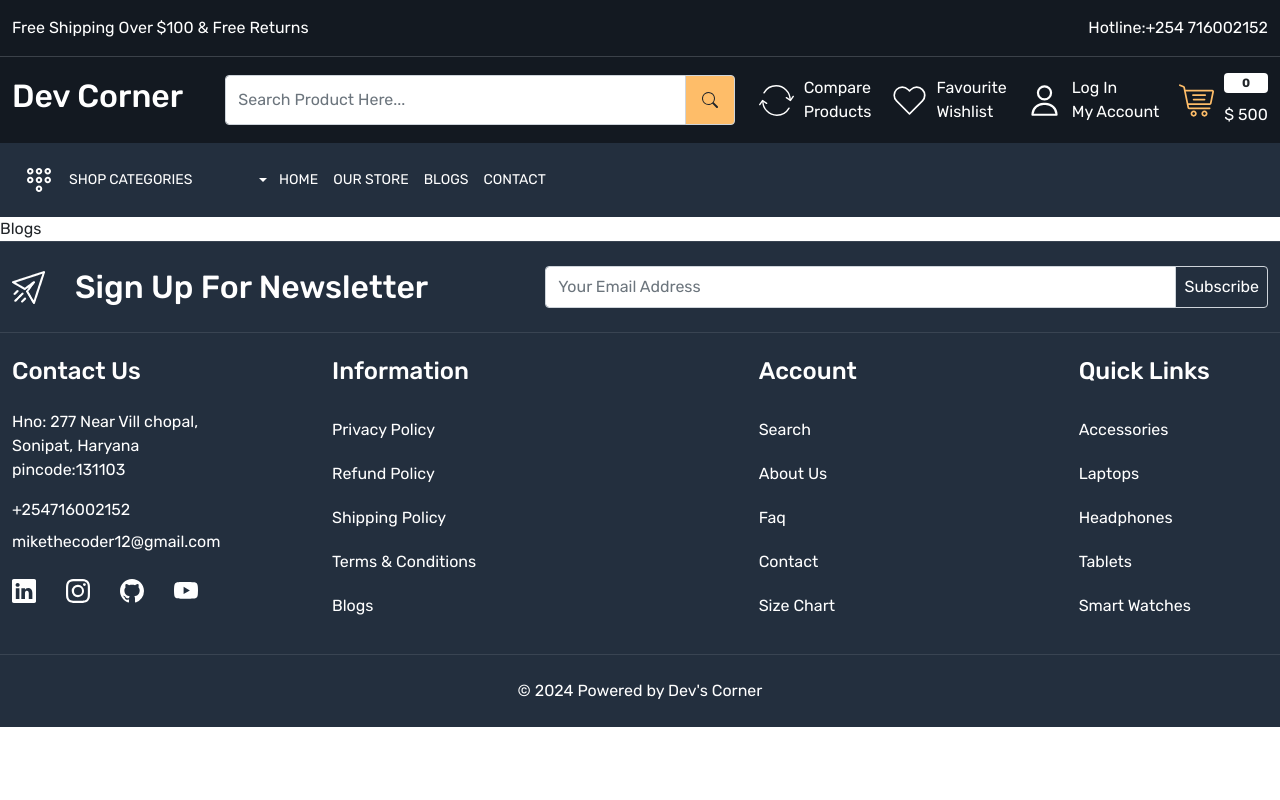
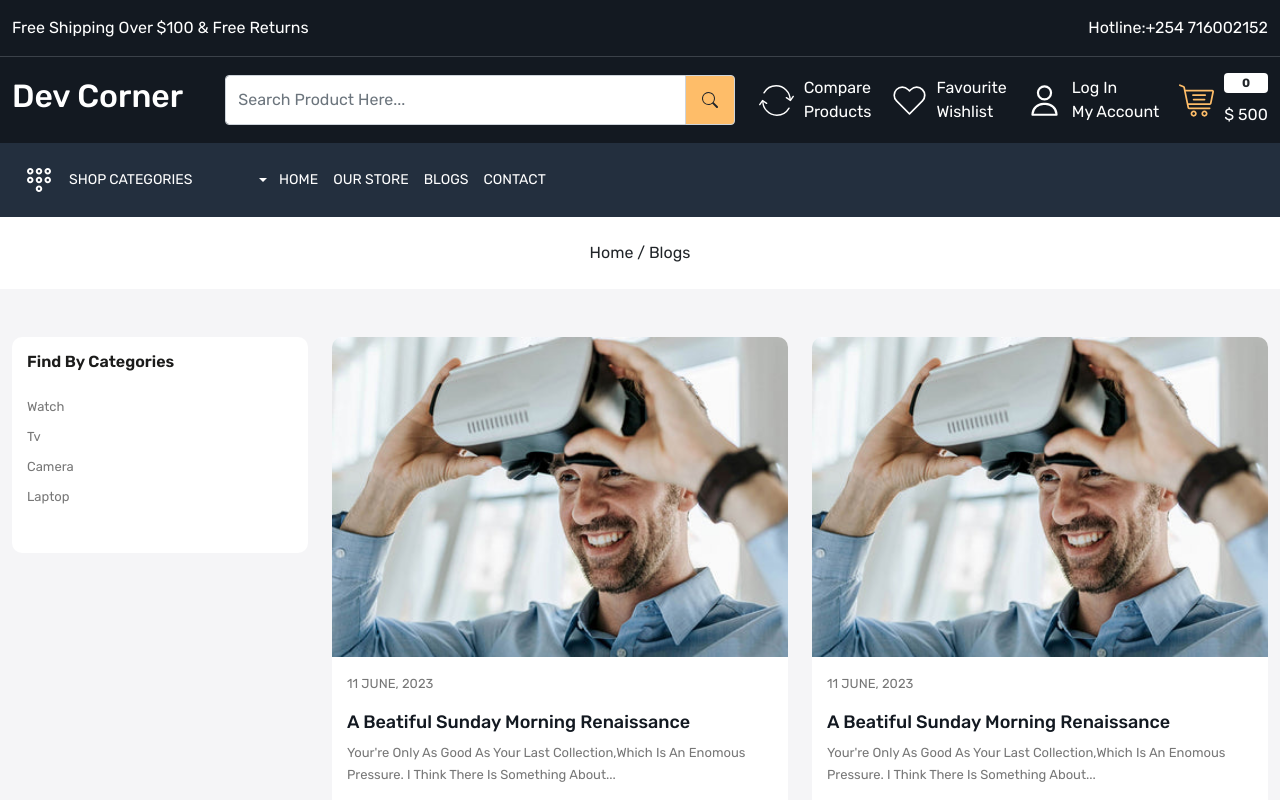
Before and after one commit to Michael-Njoroge/E-Commerce-Frontend, a React (Create React App) app: page /blogs in a window 1280 px wide. Shown: the top 800 px of the page. Built offline with nearby package versions, Linux system fonts and the light colour scheme.

Commit message:
complete ourtoe ourstore and blog pages

```diff
--- a/src/App.css
+++ b/src/App.css
@@ -339,6 +339,11 @@ footer .input-group-text {
   color: var(--color-1c1c1b);
 }
 
+.product-card p.description {
+  color: var(--color-777777);
+  font-size: 13px;
+}
+
 .product-card .product-details p.price {
   font-size: 16px;
   color: var(--color-1c1c1b);
@@ -478,6 +483,7 @@ footer .input-group-text {
   background-color: var(--color-ededed);
   padding: 8px;
   border-radius: 3px;
+  cursor: pointer;
 }
 
 .gr-12 {
@@ -496,4 +502,27 @@ footer .input-group-text {
   width: 24%;
 }
 
+.gr-12 .product-card {
+  display: flex;
+  gap: 20px;
+}
+
+.gr-6 .product-image {
+  width: 100%;
+}
+
+.gr-6 .product-image img {
+  margin: auto;
+  display: block;
+}
+
+.gr-12 .product-card .product-image {
+  width: 270px;
+  height: auto;
+}
+
+.gr-12 .action-bar {
+  top: 17%;
+}
+
 /*Our Store End*/
--- a/src/components/BlogCard.js
+++ b/src/components/BlogCard.js
@@ -4,10 +4,9 @@ import { Link } from "react-router-dom";
 const BlogCard = () => {
   return (
     <>
-      <div className="col-3">
       <div className="blog-card">
         <div className="blog-images">
-            <img src="images/blog-1.jpg" alt="blog" className="img-fluid" />
+          <img src="images/blog-1.jpg" alt="blog" className="img-fluid w-100" />
         </div>
         <div className="blog-content">
           <p className="date">11 June, 2023</p>
@@ -21,7 +20,6 @@ const BlogCard = () => {
           </Link>
         </div>
       </div>
-      </div>
     </>
   );
 };
--- a/src/components/ProductCard.js
+++ b/src/components/ProductCard.js
@@ -8,7 +8,7 @@ const ProductCard = (props) => {
   return (
     <>
       <div
-        className={`${location.pathname == "/store" ? `gr-${grid}` : "col-3"}`}
+        className={`${location.pathname === "/store" ? `gr-${grid}` : "col-3"}`}
       >
         <Link className="product-card position-relative">
           <div className="wishlist-icon position-absolute">
@@ -40,6 +40,10 @@ const ProductCard = (props) => {
               edit={false}
               activeColor="#ffd700"
             />
+            <p className={`description ${grid === 12 ? "d-block" : "d-none"}`}>
+              At vero eos headphones bulk pack multi colored for students vero
+              eos headphones bulk pack multi colored for students...
+            </p>
             <p className="price">$100.00</p>
           </div>
 
@@ -59,7 +63,7 @@ const ProductCard = (props) => {
         </Link>
       </div>
       <div
-        className={`${location.pathname == "/store" ? `gr-${grid}` : "col-3"}`}
+        className={`${location.pathname === "/store" ? `gr-${grid}` : "col-3"}`}
       >
         <Link className="product-card position-relative">
           <div className="wishlist-icon position-absolute">
@@ -91,6 +95,10 @@ const ProductCard = (props) => {
               edit={false}
               activeColor="#ffd700"
             />
+            <p className={`description ${grid === 12 ? "d-block" : "d-none"}`}>
+              At vero eos headphones bulk pack multi colored for students vero
+              eos headphones bulk pack multi colored for students...
+            </p>
             <p className="price">$100.00</p>
           </div>
 
--- a/src/pages/About.js
+++ b/src/pages/About.js
@@ -1,9 +1,14 @@
-import React from 'react'
+import React from "react";
+import BreadCrumb from "../components/BreadCrumb";
+import Meta from "../components/Meta";
 
 const About = () => {
   return (
-    <div>About</div>
-  )
-}
+    <>
+      <Meta title="E-Commerce | About" />
+      <BreadCrumb title="About" />
+    </>
+  );
+};
 
-export default About
+export default About;
--- a/src/pages/Blogs.js
+++ b/src/pages/Blogs.js
@@ -1,7 +1,52 @@
 import React from "react";
+import BreadCrumb from "../components/BreadCrumb";
+import Meta from "../components/Meta";
+import BlogCard from "../components/BlogCard";
 
 const Blogs = () => {
-  return <div>Blogs</div>;
+  return (
+    <>
+      <Meta title="E-Commerce | Blogs" />
+      <BreadCrumb title="Blogs" />
+      <div className="blog-wrapper home-wrapper-2 py-5">
+        <div className="container-xxl">
+          <div className="row">
+            <div className="col-3">
+              {" "}
+              <div className="filter-card mb-3">
+                <h3 className="filter-title">Find By Categories</h3>
+
+                <div>
+                  <ul className="ps-0">
+                    <li>Watch</li>
+                    <li>Tv</li>
+                    <li>Camera</li>
+                    <li>Laptop</li>
+                  </ul>
+                </div>
+              </div>
+            </div>
+            <div className="col-9">
+              <div className="row">
+                <div className="col-6 mb-3">
+                  <BlogCard />
+                </div>
+                <div className="col-6 mb-3">
+                  <BlogCard />
+                </div>
+                <div className="col-6 mb-3">
+                  <BlogCard />
+                </div>
+                <div className="col-6 mb-3">
+                  <BlogCard />
+                </div>
+              </div>
+            </div>
+          </div>
+        </div>
+      </div>
+    </>
+  );
 };
 
 export default Blogs;
--- a/src/pages/Contact.js
+++ b/src/pages/Contact.js
@@ -1,9 +1,14 @@
-import React from 'react'
+import React from "react";
+import BreadCrumb from "../components/BreadCrumb";
+import Meta from "../components/Meta";
 
 const Contact = () => {
   return (
-    <div>Contact</div>
-  )
-}
+    <>
+      <Meta title="E-Commerce | Contact" />
+      <BreadCrumb title="Contact" />
+    </>
+  );
+};
 
-export default Contact
+export default Contact;
--- a/src/pages/Home.js
+++ b/src/pages/Home.js
@@ -4,10 +4,12 @@ import Marquee from "react-fast-marquee";
 import BlogCard from "../components/BlogCard";
 import ProductCard from "../components/ProductCard";
 import SpecialProducts from "../components/SpecialProducts";
+import Meta from "../components/Meta";
 
 const Home = () => {
   return (
     <>
+      <Meta title="E-Commerce | Home" />
       <section className="home-wrapper-1 py-5">
         <div className="container-xxl">
           <div className="row">
@@ -349,10 +351,20 @@ const Home = () => {
             <div className="col-12">
               <h5 className="section-heading">Our Latest Blogs</h5>
             </div>
-            <BlogCard />
-            <BlogCard />
-            <BlogCard />
-            <BlogCard />
+          </div>
+          <div className="row">
+            <div className="col-3">
+              <BlogCard />
+            </div>
+            <div className="col-3">
+              <BlogCard />
+            </div>
+            <div className="col-3">
+              <BlogCard />
+            </div>
+            <div className="col-3">
+              <BlogCard />
+            </div>
           </div>
         </div>
       </section>
--- a/src/pages/OurStore.js
+++ b/src/pages/OurStore.js
@@ -10,7 +10,7 @@ const OurStore = () => {
 
   return (
     <>
-      <Meta title="Our Store" />
+      <Meta title="E-Commerce | Our Store" />
       <BreadCrumb title="Our Store" />
       <div className="store-wrapper home-wrapper-2 py-5">
         <div className="container-xxl">
```
Lines whose indentation alone changed are shown as unchanged.
